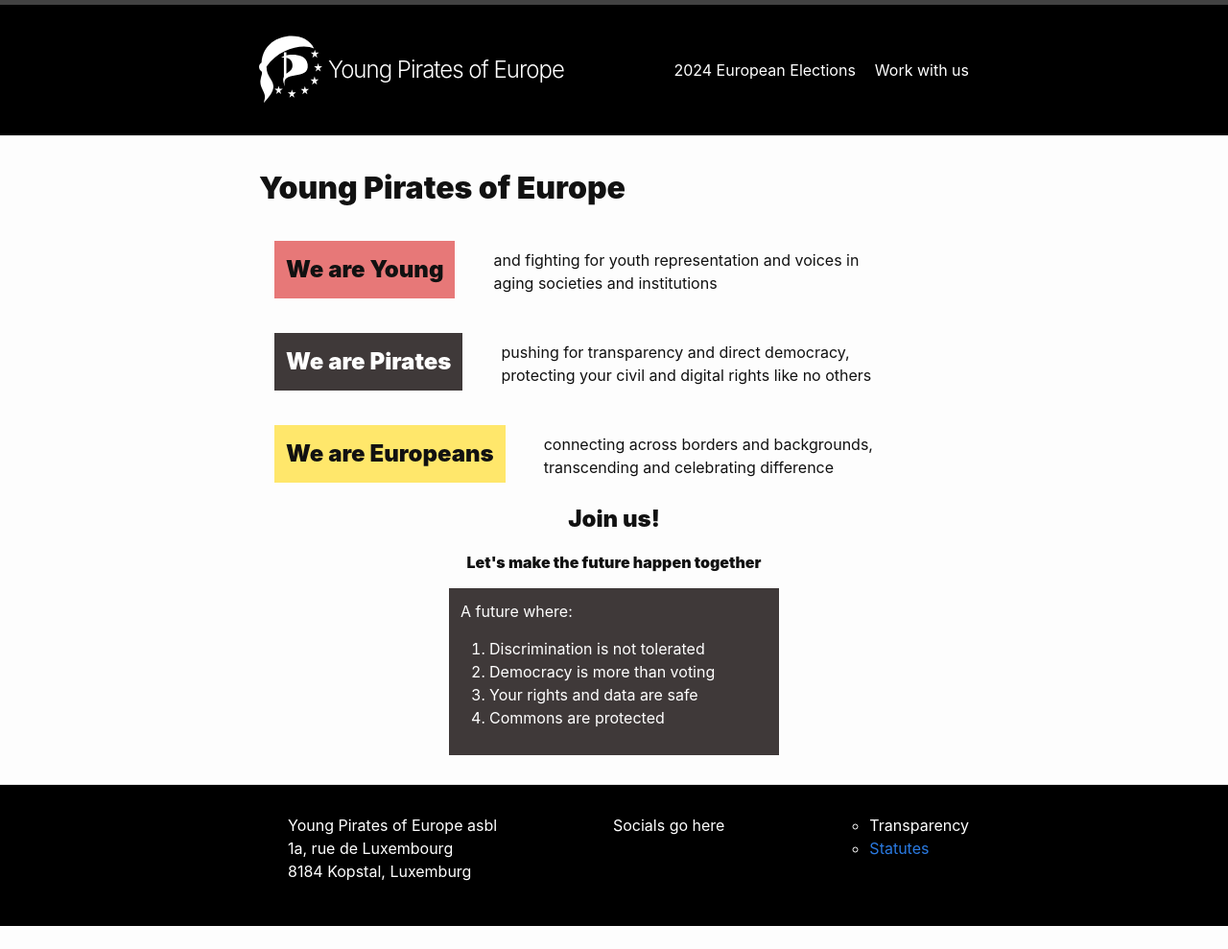
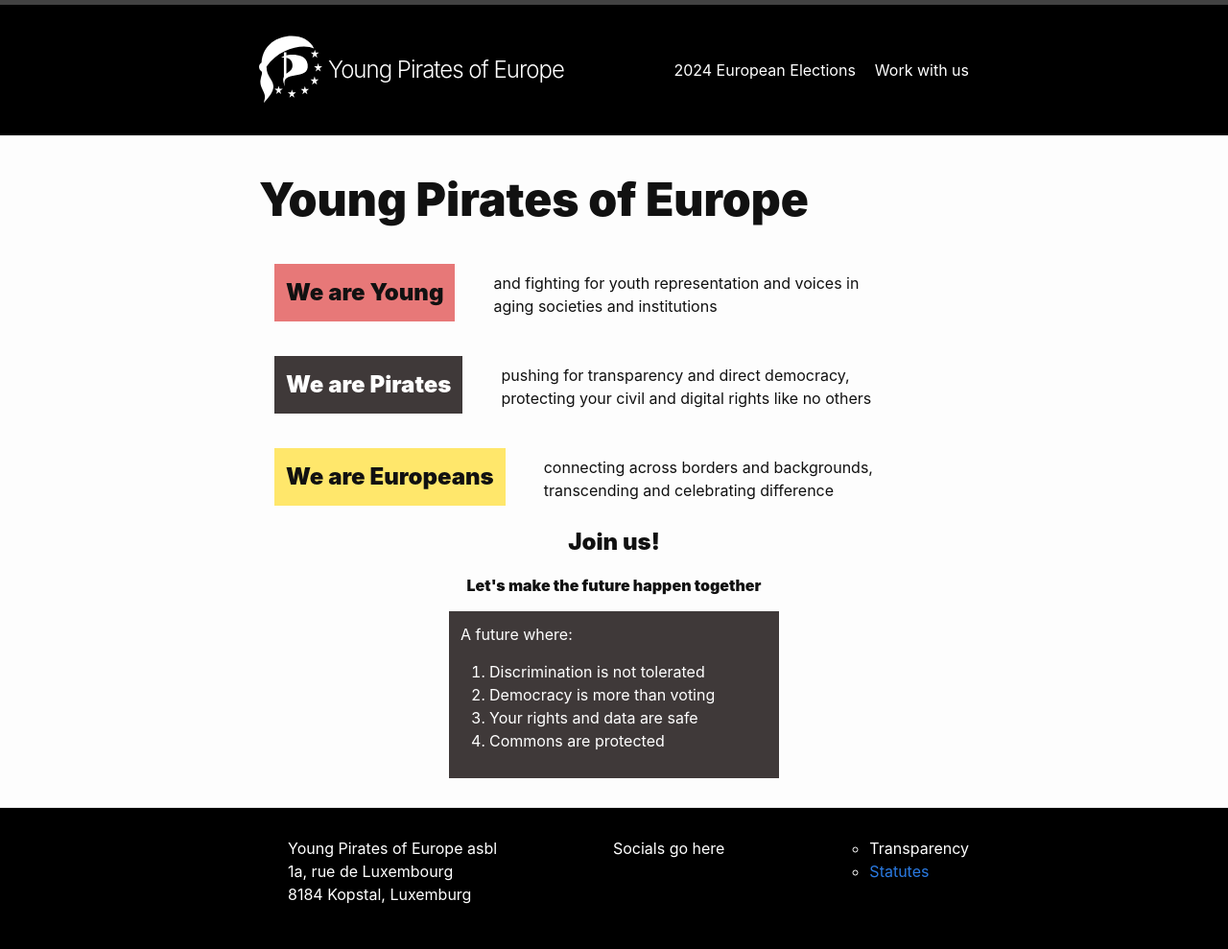
Before and after one commit to Fhavlonir/YPE-placeholder, a Jekyll site: the page built from index.md, in a window 1280 px wide. Shown: the whole page at 96% size. Built offline with Jekyll 4.4.1, drawn with Linux system fonts in a browser that asks for light colours; our own code applies the rules of GitHub Pages for plain Markdown files; before the commit the page ends 965 px from its top, so only the background shows below that.

Commit message:
CSS fix for h1 tag

```diff
--- a/assets/main.scss
+++ b/assets/main.scss
@@ -5,7 +5,7 @@
 @import "minima";
 
 h1 {
-  font-size:300;
+  font-size:300%;
 }
 
 .color_box {
```
